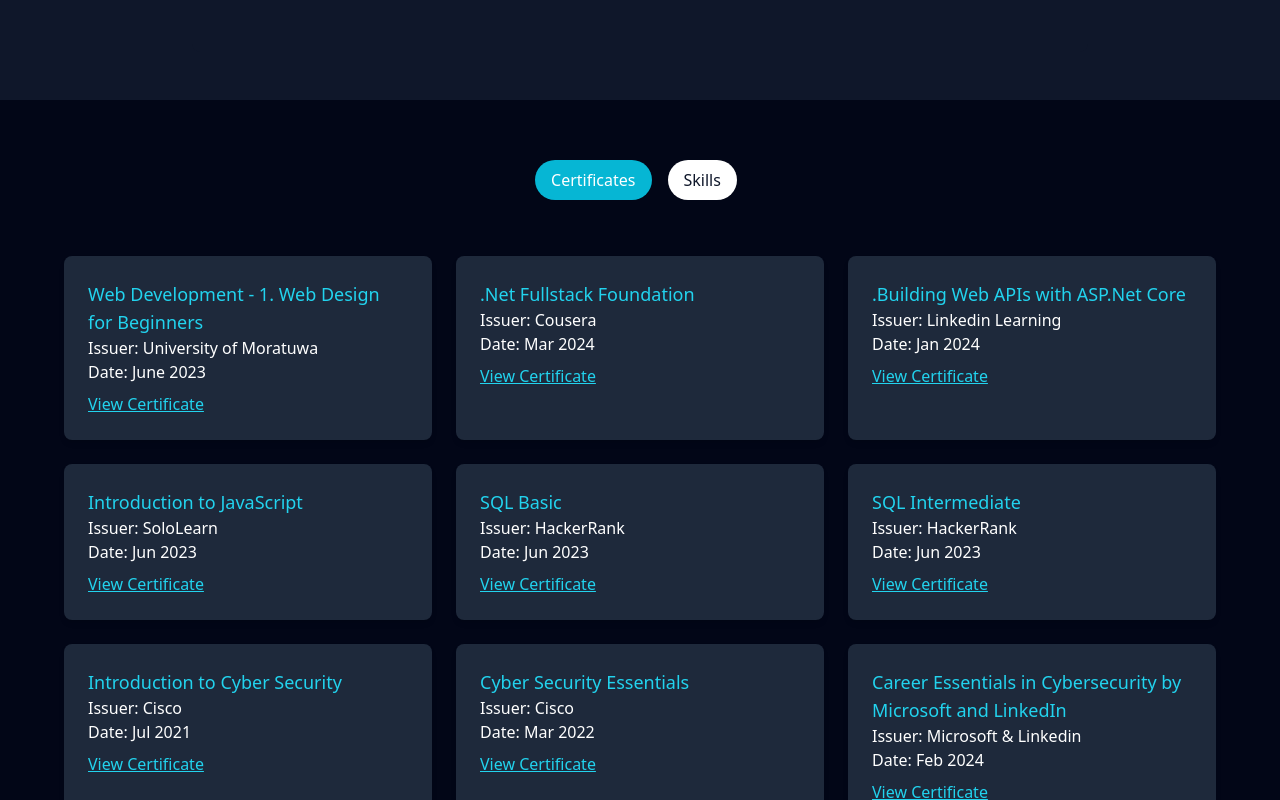
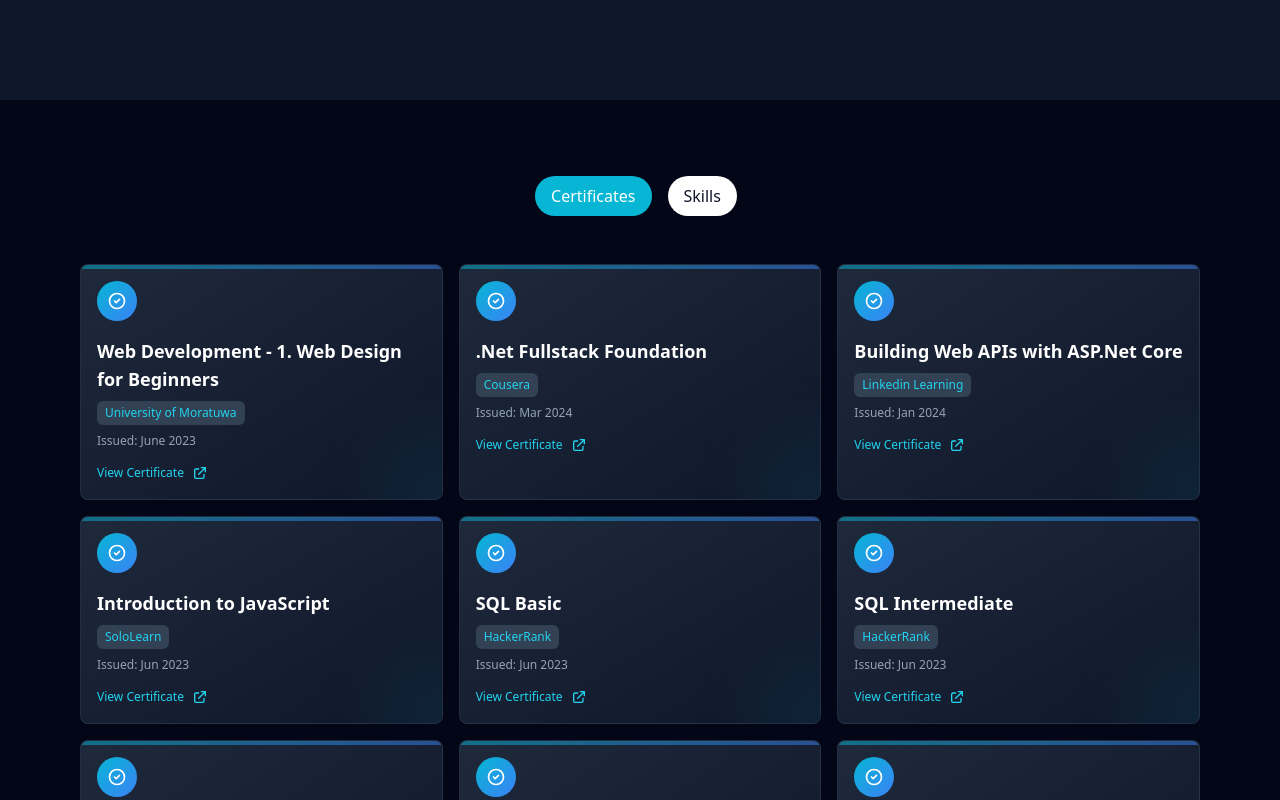
Before and after one commit to PathumLD/PathumLD-Portfolio, a React (Vite) app: page / in a window 1280 px wide. Shown: the part 1500-2300 px from the top of the page. Built offline with nearby package versions, Linux system fonts and the light colour scheme.

Commit message:
Up to contact updated

```diff
--- a/package.json
+++ b/package.json
@@ -16,6 +16,7 @@
     "emailjs-com": "^3.2.0",
     "framer-motion": "^11.11.9",
     "leaflet": "^1.9.4",
+    "lucide-react": "^0.453.0",
     "react": "^18.3.1",
     "react-dom": "^18.3.1",
     "react-icons": "^5.3.0",
@@ -27,6 +28,7 @@
   },
   "devDependencies": {
     "@eslint/js": "^9.11.1",
+    "@shadcn/ui": "^0.0.4",
     "@testing-library/jest-dom": "^6.6.2",
     "@testing-library/react": "^16.0.1",
     "@types/react": "^18.3.10",
--- a/src/components/ProjectCard.jsx
+++ b/src/components/ProjectCard.jsx
@@ -13,7 +13,7 @@
       }}
     >
       {/* Semi-transparent overlay */}
-      <div className="absolute inset-0 bg-black bg-opacity-60 transition-opacity group-hover:bg-opacity-80"></div>
+      <div className="absolute inset-0 bg-black bg-opacity-40 transition-opacity group-hover:bg-opacity-80"></div>
 
       {/* Content */}
       <div className="relative h-full flex flex-col justify-between p-3 text-white z-10">
--- a/src/components/about/AboutMe.jsx
+++ b/src/components/about/AboutMe.jsx
@@ -76,7 +76,7 @@
                   style={{ transitionDelay: '0.7s' }}
                 >
                     <span className='font-bold text-cyan-300'>Languages :</span>
-                    <span className='ml-2'>English, Sinhalese</span>
+                    <span className='ml-2'>English, Sinhala</span>
                 </h3>
             </div>
         </div>
--- a/src/components/skills/CertificatesSection.jsx
+++ b/src/components/skills/CertificatesSection.jsx
@@ -1,34 +1,79 @@
-/* eslint-disable react-hooks/rules-of-hooks */
+import React from 'react';
 import { certificatesData } from '../../data/CertificateData';
-import useScrollAnimation from '../useScrollAnimation'; // Assuming this is the path to your custom hook
+import useScrollAnimation from '../useScrollAnimation';
 
 const CertificatesSection = () => {
   return (
-    <div className="max-w-6xl mx-auto grid grid-cols-1 sm:grid-cols-2 lg:grid-cols-3 gap-6">
+    <div className="max-w-6xl mx-auto grid grid-cols-1 sm:grid-cols-2 lg:grid-cols-3 gap-4 p-4">
       {certificatesData.map((certificate, index) => {
-
-        const animationClass =
-          index % 2 === 0
-            ? 'scroll-animate-left'
-            : 'scroll-animate-right'; // Alternate animation for items
-
-        const elementRef = useScrollAnimation(0.1); // Use the scroll animation hook
+        const elementRef = useScrollAnimation(0.1);
 
         return (
           <div
             ref={elementRef}
             key={certificate.id}
-            className={`bg-slate-800 hover:bg-slate-900 p-6 rounded-lg shadow-md ${animationClass}`}>
-            <h3 className="text-cyan-400 text-lg">{certificate.name}</h3>
-            <p className="text-white">Issuer: {certificate.issuer}</p>
-            <p className="text-white">Date: {certificate.date}</p>
+            className="group relative overflow-hidden rounded-lg bg-gradient-to-br from-slate-800 to-slate-900 border border-slate-700/50 hover:border-cyan-500/50 transition-all duration-300 p-4 opacity-0" // opacity-0 to initially hide the card
+          >
+            {/* Top decoration line */}
+            <div className="absolute top-0 left-0 w-full h-1 bg-gradient-to-r from-cyan-500 to-blue-500 opacity-50 group-hover:opacity-100 transition-opacity" />
+
+            <div className="space-y-4">
+              {/* Certificate icon */}
+              <div className="w-10 h-10 rounded-full bg-gradient-to-br from-cyan-500 to-blue-500 flex items-center justify-center mb-2">
+                <svg
+                  className="w-5 h-5 text-white"
+                  fill="none"
+                  viewBox="0 0 24 24"
+                  stroke="currentColor"
+                >
+                  <path
+                    strokeLinecap="round"
+                    strokeLinejoin="round"
+                    strokeWidth={2}
+                    d="M9 12l2 2 4-4m6 2a9 9 0 11-18 0 9 9 0 0118 0z"
+                  />
+                </svg>
+              </div>
+
+              {/* Certificate content */}
+              <div className="space-y-2">
+                <h3 className="text-lg font-semibold text-white group-hover:text-cyan-400 transition-colors">
+                  {certificate.name}
+                </h3>
+
+                <span className="inline-block px-2 py-1 text-xs font-medium bg-slate-700 text-cyan-400 rounded-md">
+                  {certificate.issuer}
+                </span>
+
+                <p className="text-slate-400 text-xs">Issued: {certificate.date}</p>
+              </div>
+
+              {/* View certificate link */}
               <a
                 href={certificate.link}
                 target="_blank"
                 rel="noopener noreferrer"
-              className="text-cyan-400 underline mt-2 block">
+                className="inline-flex items-center gap-2 text-cyan-400 hover:text-cyan-300 transition-colors text-xs font-medium group"
+              >
                 View Certificate
+                <svg
+                  className="w-4 h-4 group-hover:translate-x-0.5 transition-transform"
+                  fill="none"
+                  viewBox="0 0 24 24"
+                  stroke="currentColor"
+                >
+                  <path
+                    strokeLinecap="round"
+                    strokeLinejoin="round"
+                    strokeWidth={2}
+                    d="M10 6H6a2 2 0 00-2 2v10a2 2 0 002 2h10a2 2 0 002-2v-4M14 4h6m0 0v6m0-6L10 14"
+                  />
+                </svg>
               </a>
+            </div>
+
+            {/* Background decoration */}
+            <div className="absolute -right-14 -bottom-14 w-28 h-28 rounded-full bg-cyan-500/10 blur-2xl group-hover:bg-cyan-500/20 transition-all duration-300" />
           </div>
         );
       })}
--- a/src/data/CertificateData.js
+++ b/src/data/CertificateData.js
@@ -15,7 +15,7 @@
     },
     {
       id: 3,
-      name: '.Building Web APIs with ASP.Net Core',
+      name: 'Building Web APIs with ASP.Net Core',
       issuer: 'Linkedin Learning',
       link: 'https://www.linkedin.com/posts/pathumld_certificate-of-completion-activity-7148395656703791104-sd5y?utm_source=share&utm_medium=member_desktop',
       date: 'Jan 2024',
--- a/src/index.css
+++ b/src/index.css
@@ -153,3 +153,55 @@
   opacity: 1;
   transform: translateY(0);
 }
+
+
+/* certificate */
+
+
+@keyframes slide-left {
+  0% {
+    opacity: 0;
+    transform: translateX(-100%);
+  }
+  100% {
+    opacity: 1;
+    transform: translateX(0);
+  }
+}
+
+@keyframes slide-right {
+  0% {
+    opacity: 0;
+    transform: translateX(100%);
+  }
+  100% {
+    opacity: 1;
+    transform: translateX(0);
+  }
+}
+
+.animate-in.slide-left {
+  animation: slide-left 0.6s ease-out forwards;
+}
+
+.animate-in.slide-right {
+  animation: slide-right 0.6s ease-out forwards;
+}
+
+/* Define your animation */
+@keyframes fadeInUp {
+  0% {
+    opacity: 0;
+    transform: translateY(50px);
+  }
+  100% {
+    opacity: 1;
+    transform: translateY(0);
+  }
+}
+
+/* Apply the animation when .animate class is added */
+.animate {
+  opacity: 1;
+  animation: fadeInUp 0.6s ease-out forwards;
+}
--- a/src/pages/ContactMe.jsx
+++ b/src/pages/ContactMe.jsx
@@ -5,10 +5,12 @@
   return (
     <section id='contact' className="min-h-screen bg-slate-950 text-white">
       <div className='top-16 max-w-6xl mx-auto md:flex w-full py-4 flex-row justify-center'>
-        <ContactForm />
-        {/* <div className='relative  md:w-full'> */}
+        <div className=' md:flex  w-full py-4 flex-row justify-center'>
           <ContactInfo />
-        {/* </div> */}
+          <div className='mt-12'>
+            <ContactForm />
+            </div>
+        </div>
       </div>
     </section>
   );
--- a/src/pages/Projects.jsx
+++ b/src/pages/Projects.jsx
@@ -27,11 +27,11 @@
   return (
     <section
       id="projects"
-      className="bg-fixed bg-cover bg-slate-900 bg-center h-screen pt-6 md:pt-10 px-4 md:px-10 flex flex-col items-center justify-start"
+      className="bg-fixed bg-cover bg-slate-900 bg-center h-screen pt-6  px-4 md:px-10 flex flex-col items-center justify-start"
     >
       {/* Sticky filter buttons for selecting categories */}
-      <div className="sticky top-12 md:top-12 z-10 w-full my-4 flex justify-center items-center bg-slate-900 pb-2">
-        <div className="flex mt-12 md:mt-8 text-white flex-wrap gap-2 md:gap-4 justify-center">
+      <div className="sticky top-16 md:top-12 z-10 w-full my-4 flex justify-center items-center bg-slate-900 pb-2">
+        <div className="flex mt-12  text-white flex-wrap gap-2 md:gap-4 justify-center">
           {filterCategories.map(category => (
             <button
               key={category}
@@ -48,7 +48,7 @@
 
 
       {/* Scrollable project card list with smooth scrolling */}
-      <div ref={elementRef} className="w-full max-w-6xl h-[36rem] md:h-[60rem] my-4 overflow-y-auto scroll-smooth no-scrollbar p-4  rounded-lg">
+      <div ref={elementRef} className="w-full max-w-6xl h-[36rem] md:h-[60rem] my-3 overflow-y-auto scroll-smooth no-scrollbar p-4  rounded-lg">
         <AnimatePresence>
           <motion.div className="grid grid-cols-1 sm:grid-cols-2 lg:grid-cols-3 gap-6 md:gap-4">
             {filteredProjects.map(project => (
--- a/src/pages/Skills.jsx
+++ b/src/pages/Skills.jsx
@@ -7,8 +7,8 @@
 
   return (
     <section id='skills' className="min-h-screen bg-slate-950 text-white p-3">
-      <div className='sticky  top-16 md:top-12 px-20 z-10 w-full my-4 flex justify-center items-center bg-slate-950 pb-2'>
-        <div className="flex mt-8 text-white flex-wrap gap-2 sm:gap-3 md:gap-4 justify-center ">
+      <div className='sticky top-16 md:top-12 z-10 w-full my-4 flex justify-center items-center bg-slate-950 pb-2'>
+        <div className="flex mt-12 text-white flex-wrap gap-2 sm:gap-3 md:gap-4 justify-center ">
           <button
             onClick={() => setActiveSection('certificates')}
             className={`px-4 py-2 ${activeSection === 'certificates' ? 'bg-cyan-500' : 'bg-white text-slate-900'} rounded-full`}>
@@ -23,7 +23,7 @@
         </div>
       </div>
 
-      <div className='mt-12'>
+      <div className='mt-6'>
         {activeSection === 'skills' && <SkillsSection />}
         {activeSection === 'certificates' && <CertificatesSection />}
       </div>
--- a/tailwind.config.js
+++ b/tailwind.config.js
@@ -23,14 +23,19 @@
         fadeIn: {
           '0%': { opacity: '0' },
           '100%': { opacity: '1' }
-        }
+        },
+        fadeInUp: {
+          '0%': { opacity: '0', transform: 'translateY(50px)' },
+          '100%': { opacity: '1', transform: 'translateY(0)' },
+        },
       },
       animation: {
         'fadeSlideIn': 'fadeSlideIn 0.5s ease-out forwards',
         'fadeSlideRight': 'fadeSlideRight 0.5s ease-out forwards',
         'fadeSlideLeft': 'fadeSlideLeft 0.5s ease-out forwards',
         'fadeSlideUp': 'fadeSlideUp 0.5s ease-out forwards',
-        'fadeIn': 'fadeIn 0.5s ease-out forwards'
+        'fadeIn': 'fadeIn 0.5s ease-out forwards',
+        'fadeInUp': 'fadeInUp 0.6s ease-out forwards',
       }
     }
   },
```
Also changed, not shown: src/components/contact/ContactForm.jsx (+113 -40 lines), src/components/contact/ContactInfo.jsx (+33 -6 lines), 1 other file (tests, documents, lock files or other folders). Lines whose indentation alone changed are shown as unchanged.
